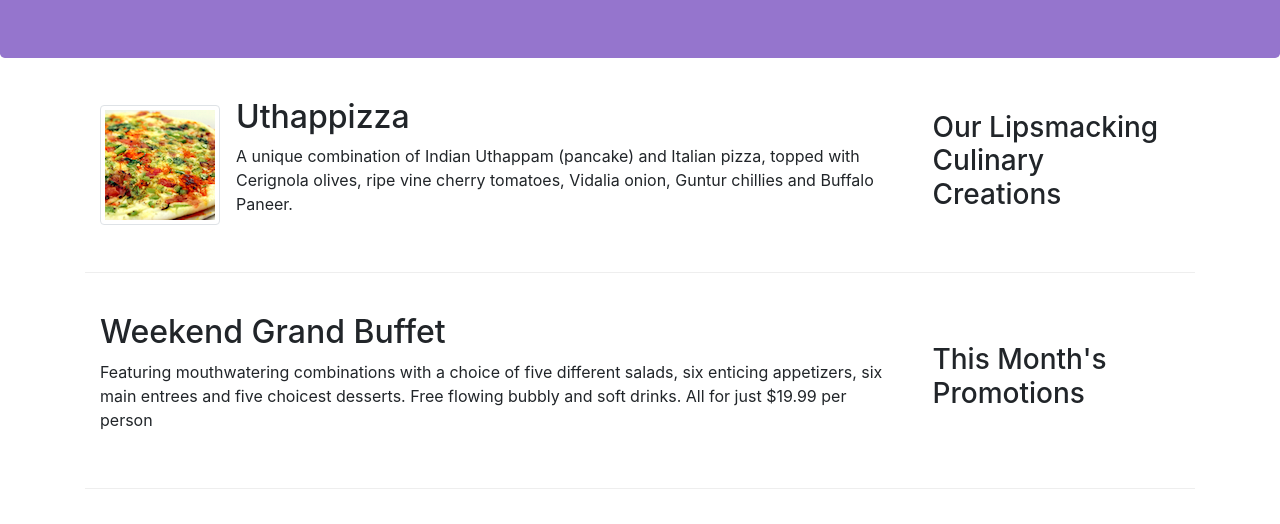
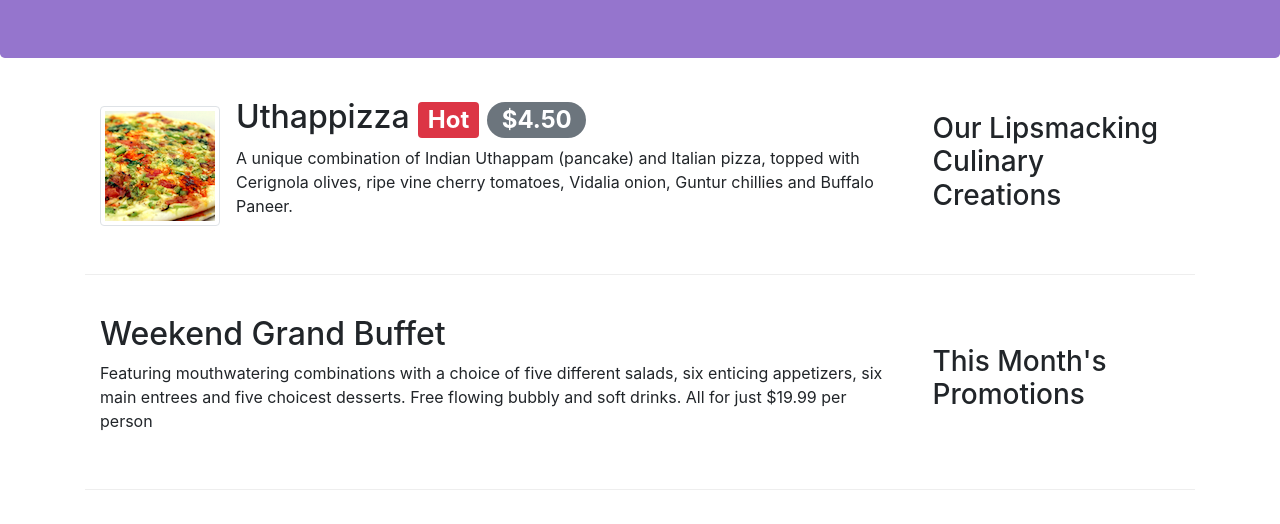
Before and after one commit to Ahmed-Radi/Ristorante-Con-Fusion, a website: page index.html in a window 1280 px wide. Shown: the part 276-800 px from the top of the page. Drawn offline with nearby package versions, Linux system fonts and the light colour scheme.

Commit message:
Alerting Users

```diff
--- a/index.html
+++ b/index.html
@@ -50,7 +50,7 @@
                 <div class="media">
                     <img class="d-flex mr-3 img-thumbnail align-self-center" src="img/uthappizza.png" alt="uthappizza_Image">
                     <div class="media-body">
-                        <h2 class="mt-0">Uthappizza</h2>
+                        <h2 class="mt-0">Uthappizza <span class="badge badge-danger">Hot</span> <span class="badge badge-pill badge-secondary">$4.50</span></h2>
                         <p class="d-none d-sm-block">A unique combination of Indian Uthappam (pancake) and Italian pizza, topped with Cerignola olives, ripe vine cherry tomatoes, Vidalia onion, Guntur chillies and Buffalo Paneer.</p>
                     </div>
                 </div>
```
